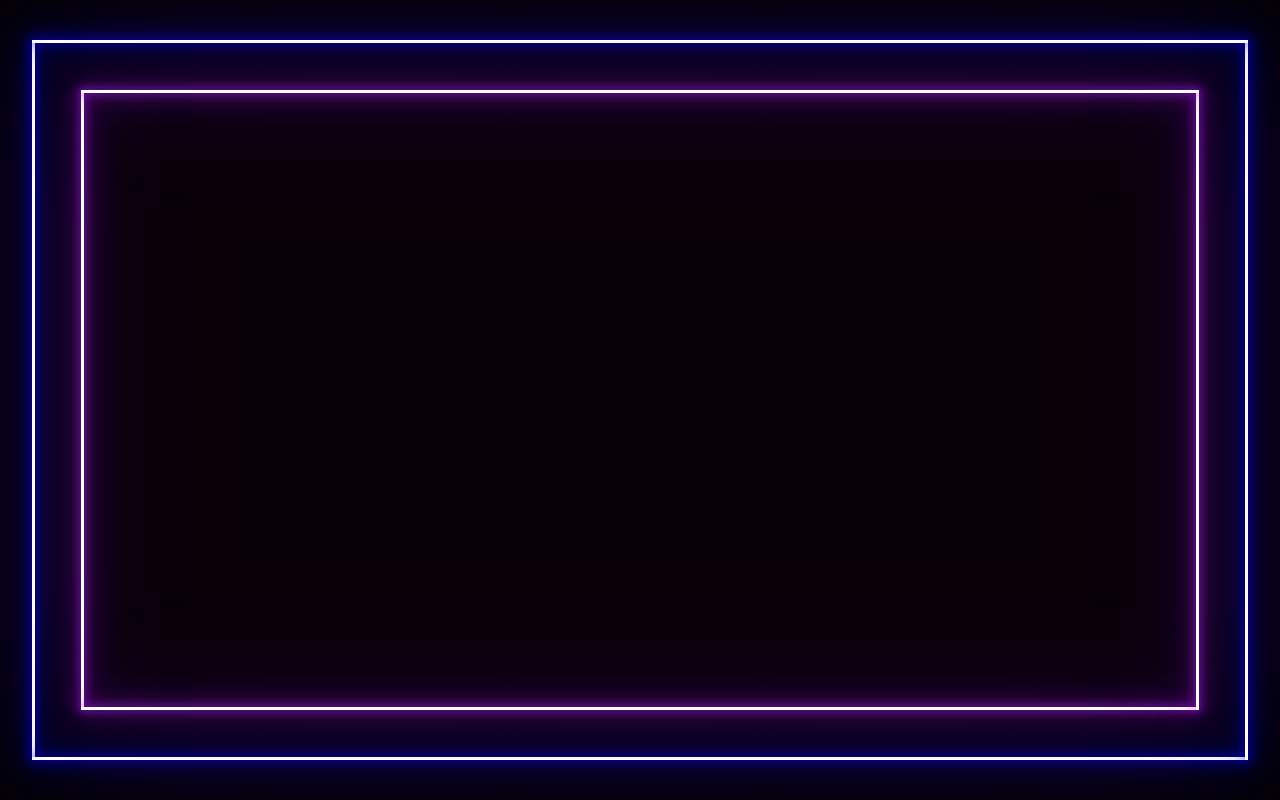
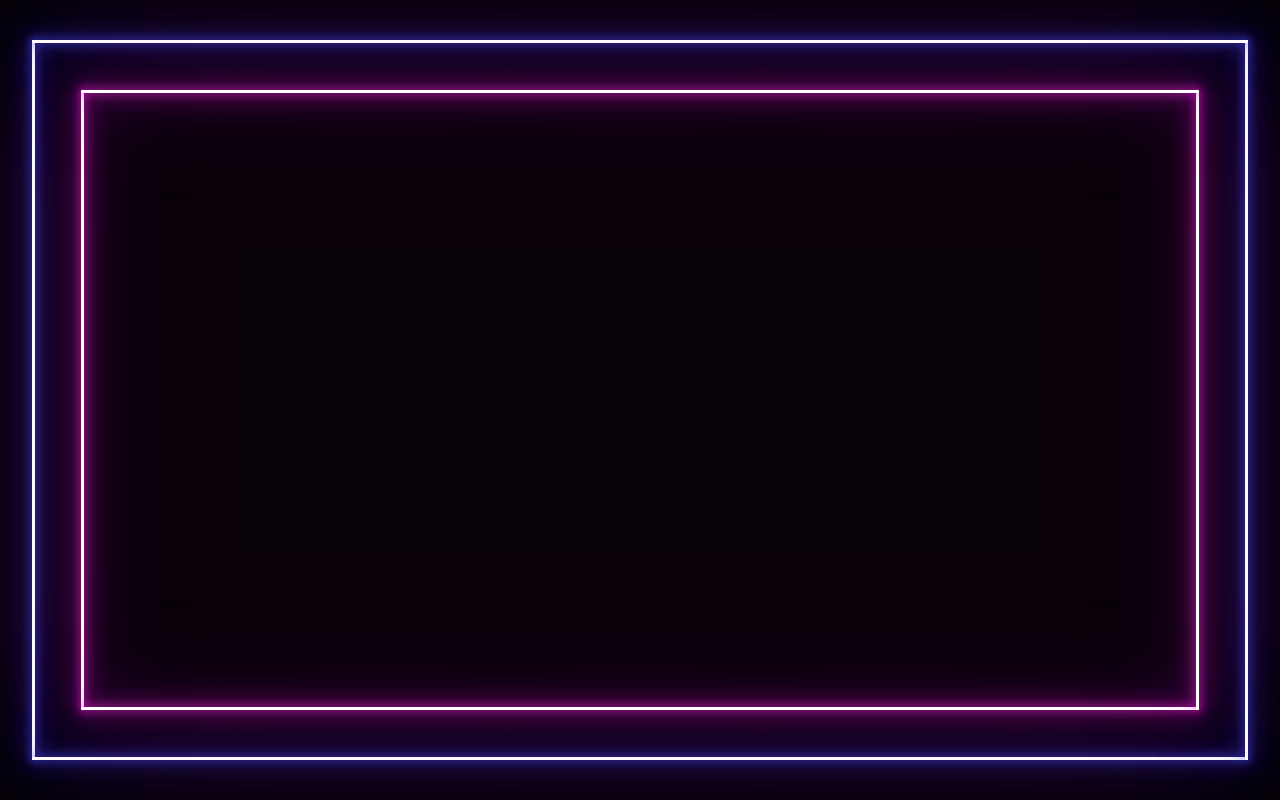
Before and after one commit to Cathy347Le/react-portfolio, a React (Create React App) app: page / in a window 1280 px wide. Shown: the top 800 px of the page. Built offline with nearby package versions, Linux system fonts and the light colour scheme; grey boxes are pictures that could not be loaded.

Commit message:
update hero colors

```diff
--- a/src/Components/Hero.scss
+++ b/src/Components/Hero.scss
@@ -23,8 +23,8 @@
     .outerlightbar {
       position: absolute;
       background: #fff;
-      box-shadow: 0 0 10px blue, 0 0 20px blue, 0 0 40px blue, 0 0 80px blue,
-        0 0 160px blue;
+      box-shadow: 0 0 10px $neon-blue, 0 0 20px $neon-blue, 0 0 40px $neon-blue,
+        0 0 80px $neon-blue, 0 0 160px $neon-blue;
       &.bar1 {
         left: 0;
         bottom: 0;
@@ -104,9 +104,8 @@
     .innerlightbar {
       position: absolute;
       background: #fff;
-      box-shadow: 0 0 10px $primary-purple, 0 0 20px $primary-purple,
-        0 0 40px $primary-purple, 0 0 80px $primary-purple,
-        0 0 160px $primary-purple;
+      box-shadow: 0 0 10px $neon-pink, 0 0 20px $neon-pink, 0 0 40px $neon-pink,
+        0 0 80px $neon-pink, 0 0 160px $neon-pink;
       &.bar1 {
         left: 0;
         bottom: 0;
--- a/src/Components/variables-mixins.scss
+++ b/src/Components/variables-mixins.scss
@@ -1,7 +1,8 @@
 $dark-purple: #551a8b;
 $electric-purple: #8703f4;
 // $neon-purple: #c581fe;
-
+$neon-blue: #4d4dff;
+$neon-pink: #ff26e2;
 $primary-purple: #b026ff;
 $black: #090108;
 $white: #ffffff;
```
